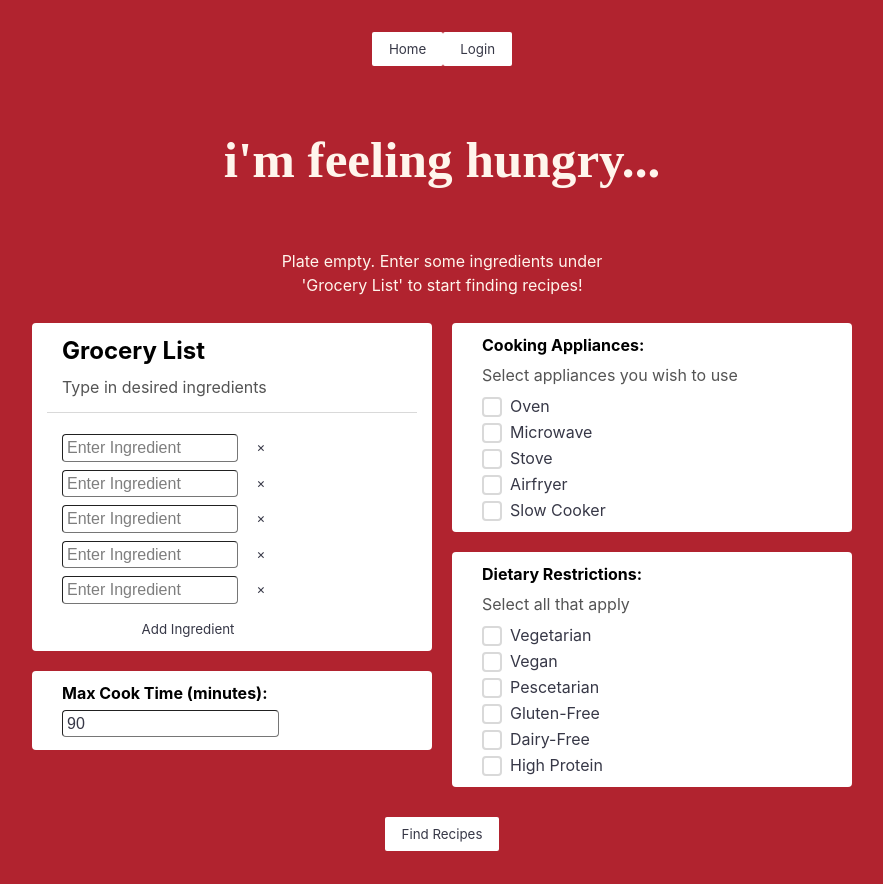
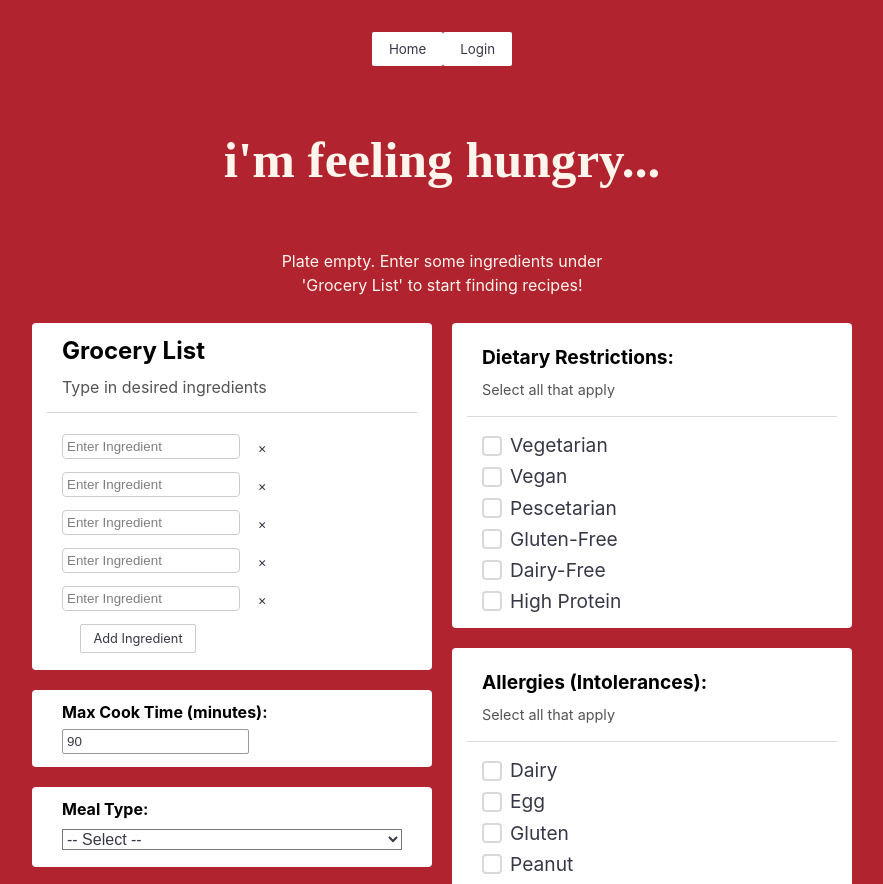
Before and after one commit to ach38075/im-feeling-hungry, a React (Vite) app in the folder frontend/: page /#/ in a window 1280 px wide. Shown: the top 884 px of the page, without its empty margins (198-1081 px from the left). Built offline with nearby package versions, Linux system fonts and the light colour scheme.

Commit message:
scratched appliance filter, added other filters

```diff
--- a/frontend/src/components/Filters.jsx
+++ b/frontend/src/components/Filters.jsx
@@ -1,48 +1,92 @@
 import React from "react";
 
-const Filters = ({filters, setFilters}) => {
-    const applianceOptions = ["Oven", "Microwave", "Stove", "Airfryer", "Slow Cooker"];
-    const dietOptions = ["Vegetarian", "Vegan", "Pescetarian", "Gluten-Free", "Dairy-Free", "High Protein"];
+const Filters = ({ filters, setFilters }) => {
+  const dietOptions = [
+    "Vegetarian",
+    "Vegan",
+    "Pescetarian",
+    "Gluten-Free",
+    "Dairy-Free",
+    "High Protein"
+  ];
 
-    const handleApplianceChange = (appliance) => {
-        const updatedAppliances = filters.appliances.includes(appliance)
-	      ? filters.appliances.filter((item) => item != appliance)
-	      : [...filters.appliances, appliance];
-	setFilters({...filters, appliances: updatedAppliances});
-    };
+  const intoleranceOptions = [
+    "Dairy",
+    "Egg",
+    "Gluten",
+    "Peanut",
+    "Seafood",
+    "Sesame",
+    "Shellfish",
+    "Soy",
+    "Sulfite",
+    "Tree Nut",
+    "Wheat"
+  ];
+
+  const mealTypes = [
+    "Main Course",
+    "Side Dish",
+    "Dessert",
+    "Appetizer",
+    "Salad",
+    "Bread",
+    "Breakfast",
+    "Soup",
+    "Beverage",
+    "Sauce",
+    "Snack"
+  ];
+
+  const cuisines = [
+    "American",
+    "Asian",
+    "British",
+    "Caribbean",
+    "Chinese",
+    "French",
+    "Greek",
+    "Indian",
+    "Italian",
+    "Japanese",
+    "Mediterranean",
+    "Mexican",
+    "Middle Eastern",
+    "Nordic",
+    "Southern",
+    "Spanish",
+    "Thai",
+    "Vietnamese"
+  ];
 
   const handleDietChange = (diet) => {
     const updatedDiet = filters.diet.includes(diet)
-	      ? filters.diet.filter((item) => item != diet)
+      ? filters.diet.filter((item) => item !== diet)
       : [...filters.diet, diet];
-        setFilters({...filters, diet: updatedDiet});
+    setFilters({ ...filters, diet: updatedDiet });
+  };
+
+  const handleIntoleranceChange = (intolerance) => {
+    const updatedIntolerances = filters.intolerances.includes(intolerance)
+      ? filters.intolerances.filter((item) => item !== intolerance)
+      : [...filters.intolerances, intolerance];
+    setFilters({ ...filters, intolerances: updatedIntolerances });
+  };
+
+  const handleMealTypeChange = (e) => {
+    setFilters({ ...filters, mealType: e.target.value });
+  };
+
+  const handleCuisineChange = (e) => {
+    setFilters({ ...filters, cuisine: e.target.value });
   };
 
   return (
     <div className="filters-container">
-            <div className="filter-group">
-                <label className="appliances">Cooking Appliances:</label>
-		<p>Select appliances you wish to use</p>
-                <div className="checkbox-group">
-		    {applianceOptions.map((appliance, index) => (
-			<div key={index} className="checkbox-item">
-			    <label className="custom-checkbox">
-				<input
-				    type="checkbox"
-				    checked={filters.appliances.includes(appliance)}
-				    onChange={() => handleApplianceChange(appliance)}
-				/>
-				<span className="checkmark"></span>
-				<span className="applianceName">{appliance}</span>
-			    </label>
-			</div>
-		    ))}
-		</div>
-            </div>
-
-            <div className="filter-group">
-                <label className="diet">Dietary Restrictions:</label>
+      <div className="dietary-container">
+  <label>Dietary Restrictions:</label>
   <p>Select all that apply</p>
+  <hr className="solid" />
   <div className="checkbox-group">
     {dietOptions.map((diet, index) => (
       <div key={index} className="checkbox-item">
@@ -60,6 +104,28 @@ const Filters = ({filters, setFilters}) => {
   </div>
 </div>
 
+<div className="allergy-container">
+  <label>Allergies (Intolerances):</label>
+  <p>Select all that apply</p>
+  <hr className="solid" />
+  <div className="checkbox-group">
+    {intoleranceOptions.map((item, index) => (
+      <div key={index} className="checkbox-item">
+        <label className="custom-checkbox">
+          <input
+            type="checkbox"
+            checked={filters.intolerances.includes(item)}
+            onChange={() => handleIntoleranceChange(item)}
+          />
+          <span className="checkmark"></span>
+          <span className="dietName">{item}</span>
+        </label>
+      </div>
+    ))}
+  </div>
+</div>
+
+
 
     </div>
   );
--- a/frontend/src/index.css
+++ b/frontend/src/index.css
@@ -58,6 +58,7 @@
     display: block;
 }
 
+
 .flex-container,
 .filter-group,
 .cook-time-container {
@@ -73,6 +74,126 @@
     padding-bottom: 5px;
     {/* box-shadow: 5px 5px blur #000000; */}
 }
+
+.dietary-container {
+  display: flex;
+  flex-direction: column;
+  gap: 5px;
+  width: 400px;
+  background-color: #ffffff;
+  border-radius: 4px;
+  padding-bottom: 10px;
+  padding-top: 10px;
+}
+
+
+.allergy-container {
+  margin-top: 20px;
+  margin-bottom: 10px;
+  display: flex;
+  flex-direction: column;
+  gap: 5px;
+  width: 400px;
+  background-color: #ffffff;
+  border-radius: 4px;
+  padding-bottom: 10px;
+  padding-top: 10px;
+}
+
+/* Titles */
+.dietary-container label,
+.allergy-container label {
+  font-size: 1.1em;
+  font-weight: bold;
+  color: #000000;
+  text-align: left;
+  padding-left: 30px;
+  margin-bottom: 2px;
+}
+
+
+/* Helper text */
+.dietary-container p,
+.allergy-container p {
+  font-size: 0.9em;
+  font-weight: normal;   /* 🔥 Not bold */
+  color: #545454;
+  padding-left: 30px;
+  margin-top: 1px;
+  margin-bottom: 8px;
+  text-align: left;
+  padding-left: 0;
+}
+
+
+/* Titles for diet & allergy sections */
+.dietary-container label,
+.allergy-container label {
+  font-weight: bold;
+  font-size: 1.2em;
+  color: #000000;
+  margin-left: 30px;
+  margin-top: 10px;
+  padding-left: 0;
+}
+
+/* Helper text like "Select all that apply" */
+.dietary-container p,
+.allergy-container p {
+  font-size: 0.9em;
+  color: #545454;
+  margin-left: 30px;
+  margin-top: 0;
+  margin-bottom: 8px;
+}
+
+/* Horizontal rule under titles */
+.dietary-container hr,
+.allergy-container hr {
+  border: none;
+  border-top: 1px solid #d9d9d9;
+  margin: 3px auto;
+  width: calc(100% - 30px);
+}
+
+/* Option names like Vegan, Dairy, etc. */
+.custom-checkbox .dietName {
+  font-size: .9em;
+  font-weight: normal;
+  color: #373847;
+  margin-left: 8px;
+}
+
+
+.meal-type-container,
+.cuisine-container {
+  margin-top: 20px;
+  margin-bottom: 16px;
+  display: flex;
+  flex-direction: column;
+  background-color: #ffffff;
+  width: 400px;
+  border-radius: 4px;
+  padding-bottom: 5px;
+}
+
+.meal-type-container label,
+.cuisine-container label {
+  text-align: left;
+  padding-left: 30px;
+  margin-bottom: 6px; /* Adds space between label and box */
+  font-weight: bold;
+  color: #000000;
+}
+
+.meal-type-container select,
+.cuisine-container select {
+  margin-left: 30px;
+  margin-bottom: 12px;
+  margin-top: 8px;
+  width: 85%;
+}
+
 
 .filter-group {
     margin-bottom: 20px;
@@ -118,14 +239,22 @@ hr.solid {
     display: flex;
     align-items: center;
     position: relative;
+
 }
 
 .checkbox-item {
-    margin-left: 30px;
     margin-bottom: 6px;
 }
 
-.custom-checkbox .applianceName,
+.allergy-checkbox-group {
+  display: grid;
+  grid-template-columns: repeat(2, 1fr);
+  column-gap: 20px;
+  row-gap: 6px;
+  padding-left: 30px;
+}
+
+
 .custom-checkbox .dietName {
     margin: 0 0 0 8px;
     padding: 0;
@@ -187,8 +316,14 @@ hr.solid {
 
 .ingredient-input input[placeholder="Enter Ingredient"] {
     padding: 4px;
-    width: 70%;
+    margin-bottom: 5px;
+    width: 80%;
     box-sizing: border-box;
+    background-color: #ffffff;
+    color: #373847;
+    border: 1px solid #ccc;
+    border-radius: 4px
+
 }
 
 .cook-time-container input[type="number"] {
@@ -197,6 +332,10 @@ hr.solid {
     padding: 4px;
     width: 100%
     box-sizing: border-box;
+    background-color: #ffffff;
+    color: #373847;
+    border: 1px solid #999;
+    border-radius: 2px
 }
 
 body {
@@ -214,18 +353,6 @@ h1 {
     color: #fff5ec;
 }
 
-input,
-.applianceName,
-.dietName {
-    font-size: 1em;
-    line-height: 1.1;
-    color: #373847;
-    background-color: #ffffff;
-    border-radius: 4px;
-    border-width: 1px;
-    padding: 4px;
-}
-
 input::placeholder {
     color: #545454;
     opacity: .75;
@@ -236,6 +363,7 @@ select {
   line-height: 1.1;
   color: #373847;
   background-color: #ffffff;
+  margin-left: 30px;
 }
 select option:checked {
   font-weight: 500;
@@ -277,6 +405,24 @@ button {
     align-items: center;
     justify-content: center;
 }
+.addIngredientButton {
+  margin-left: -70px; /* Aligns with ingredient input field */
+  background-color: #ffffff;
+  color: #373847;
+  border-radius: 2px;
+  border: 1px solid #ccc;
+  padding: 6px 12px;
+  font-size: .8em;
+  cursor: pointer;
+  transition: background-color 0.2s ease;
+  margin-bottom: 12px;
+}
+
+.addIngredientButton:hover {
+  background-color: #d9d9d9;
+  color: #000000;
+}
+
 
 button:hover {
   background-color: #d9d9d9;
--- a/frontend/src/pages/home.jsx
+++ b/frontend/src/pages/home.jsx
@@ -11,24 +11,27 @@ import Test from "../components/Test.jsx";
 
 export function Home () {
     const [ingredients, setIngredients] = useState([
-	{ name: ""},
-	{ name: ""},
-	{ name: ""},
-	{ name: ""},
-	{ name: ""}
+	{ name: "" },
+	{ name: "" },
+	{ name: "" },
+	{ name: "" },
+	{ name: "" }
     ]);
+
     const [hasSearchedRecipes, setHasSearchedRecipes] = useState(false);
     const [filters, setFilters] = useState({
       cookTime: "90",
-      appliances: [],  // Default to empty array (no specific appliances)
-      diet: []
+      diet: [],
+      intolerances: [],
+      mealType: "",
+      cuisine: ""
     });
     const [recipes, setRecipes] = useState([]);
     const [loading, setLoading] = useState(false);
     const [error, setError] = useState(null);
     const [selectedRecipeId, setSelectedRecipeId] = useState(null);
+    const [showCards, setShowCards] = useState(false);
 
-    //intro text upon open
     const handleIntroText = () => {
 	const allNamesEmpty = ingredients.every(ingredient => ingredient.name === "");
 	if (!hasSearchedRecipes && recipes.length === 0 && allNamesEmpty) {
@@ -42,36 +45,38 @@ export function Home () {
 	return null;
     };
 
-    //add new ingredient input box
     const handleAddIngredient = () => {
 	setIngredients([...ingredients, { name: "", checked: false }]);
     };
 
-    //adds new ingredient to ingredient list
     const handleIngredientChange = (index, value) => {
 	const newIngredients = [...ingredients];
 	newIngredients[index].name = value;
 	setIngredients(newIngredients);
     };
 
-    //remove ingredient from ingredient list
     const handleRemoveIngredient = (index) => {
 	const newIngredients = ingredients.filter((_, i) => i !== index);
 	setIngredients(newIngredients);
     };
 
     const validIngredients = ingredients
-	  .filter(ingredient => ingredient.name.trim() != "")
+	  .filter(ingredient => ingredient.name.trim() !== "")
 	  .map(ingredient => ingredient.name);
 
     const handleCookTimeChange = (e) => {
 	const value = e.target.value;
-	setFilters({...filters, cookTime: value == "" ? "" : Math.max(0, Number(value))});
+	setFilters({...filters, cookTime: value === "" ? "" : Math.max(0, Number(value))});
     };
 
-	const [showCards, setShowCards] = useState(false);
+    const handleMealTypeChange = (e) => {
+	setFilters({ ...filters, mealType: e.target.value });
+    };
 
-	//handles Find Recipes button toggle
+    const handleCuisineChange = (e) => {
+	setFilters({ ...filters, cuisine: e.target.value });
+    };
+
     const handleSearch = async () => {
 	setHasSearchedRecipes(true);
 
@@ -83,17 +88,19 @@ export function Home () {
 	try {
 	  setLoading(true);
 	  setError(null);
+
 	  const { results } = await getRecipes(validIngredients.join(','), filters);
-            setRecipes(results);
-            setSelectedRecipeId(null); // Reset selected recipe when searching
+	  console.log("🐔 Raw results in home.jsx:", results);
 
-			console.log(results.length);
+	  setRecipes(results.slice(0, 3));
+	  setSelectedRecipeId(null);
 
 	  if (results.length === 0) {
-		setError("No recipes found with these ingredients and filters. Try adjusting your search.");
+		setError("No recipes found that match your filters. Try adjusting them.");
 	  } else {
 		setShowCards(true);
 	  }
+
 	} catch (err) {
 	  setError("Error finding recipes. Please try again.");
 	  console.error(err);
@@ -101,7 +108,6 @@ export function Home () {
 	  setLoading(false);
 	}
     };
-
 
     const handleViewDetails = (recipeId) => {
       setSelectedRecipeId(recipeId);
@@ -113,13 +119,8 @@ export function Home () {
 
     return (
     <div className="app-container">
-
 	<h1>i'm feeling hungry...</h1>
 	{handleIntroText()}
-
-      {/*<Disk />*/}
-	  {/*<Test />*/}
-	  {/*<Disk {...(showCards ? { cards: recipeCards } : {})} />*/}
 
 	  {!selectedRecipeId ? (
 	  <>
@@ -155,9 +156,50 @@ export function Home () {
 	  	  	      type="number"
 	  	  	      placeholder="Max Cook Time"
 	  	  	      min="0"
-			      value={filters.cookTime == "" ? "" : filters.cookTime}
+	  	  	      value={filters.cookTime === "" ? "" : filters.cookTime}
 	  	  	      onChange={handleCookTimeChange}
 	  	  	  />
+	  	  </div>
+
+	  	  <div className="meal-type-container">
+	  	      <label className="cookTime">Meal Type:</label>
+	  	      <select value={filters.mealType} onChange={handleMealTypeChange}>
+	  		<option value="">-- Select --</option>
+	  		<option value="main course">Main Course</option>
+	  		<option value="side dish">Side Dish</option>
+	  		<option value="dessert">Dessert</option>
+	  		<option value="appetizer">Appetizer</option>
+	  		<option value="salad">Salad</option>
+	  		<option value="bread">Bread</option>
+	  		<option value="breakfi wast">Breakfast</option>
+	  		<option value="soup">Soup</option>
+	  		<option value="beverage">Beverage</option>
+	  		<option value="sauce">Sauce</option>
+	  		<option value="snack">Snack</option>
+	  	      </select>
+	  	  </div>
+
+	  	  <div className="cuisine-container">
+	  	      <label className="cookTime">Cuisine:</label>
+	  	      <select value={filters.cuisine} onChange={handleCuisineChange}>
+	  		<option value="">-- Select --</option>
+	  		<option value="american">American</option>
+	  		<option value="british">British</option>
+	  		<option value="caribbean">Caribbean</option>
+	  		<option value="chinese">Chinese</option>
+	  		<option value="french">French</option>
+	  		<option value="greek">Greek</option>
+	  		<option value="indian">Indian</option>
+	  		<option value="italian">Italian</option>
+	  		<option value="japanese">Japanese</option>
+	  		<option value="mediterranean">Mediterranean</option>
+	  		<option value="mexican">Mexican</option>
+	  		<option value="middle eastern">Middle Eastern</option>
+	  		<option value="southern">Southern</option>
+	  		<option value="spanish">Spanish</option>
+	  		<option value="thai">Thai</option>
+	  		<option value="vietnamese">Vietnamese</option>
+	  	      </select>
 	  	  </div>
 	  	  </div>
 
```
Also changed, not shown: frontend/src/api.js (+29 -12 lines). Lines whose indentation alone changed are shown as unchanged.
